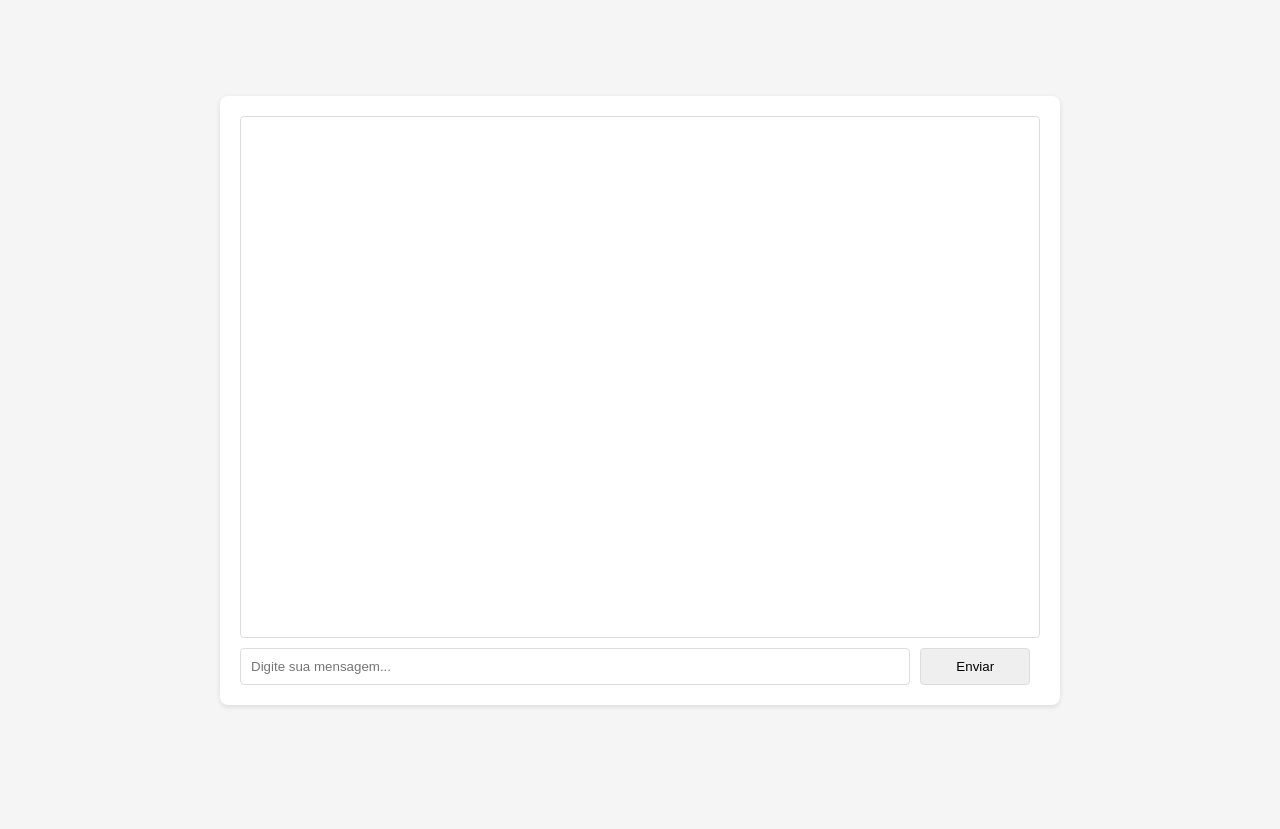
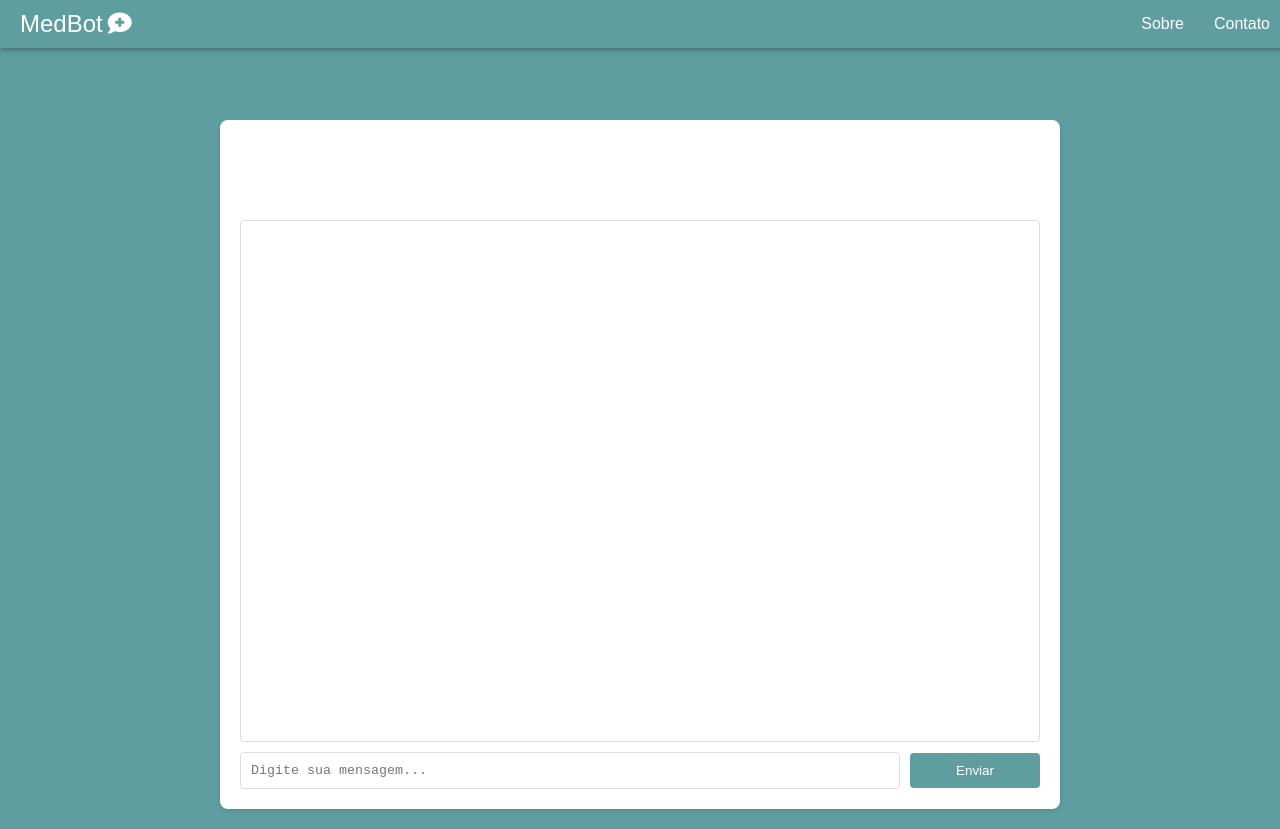
Before and after one commit to FPMachado/chatMed, a plain HTML site: page front-end/index.html in a window 1280 px wide. Before the commit the page ends 800 px from the top, so only its background shows below. Drawn offline with nearby package versions, Linux system fonts and the light colour scheme.

Commit message:
imp#202405101937 - Implementando background e navbar

```diff
--- a/front-end/index.html
+++ b/front-end/index.html
@@ -1,20 +1,35 @@
 <!DOCTYPE html>
 <html lang="en">
+
 <head>
     <meta charset="UTF-8">
     <meta name="viewport" content="width=device-width, initial-scale=1.0">
     <title>Chatbot com API do Gemini</title>
     <link rel="stylesheet" href="./styles.css">
+    <link rel="stylesheet" href="https://cdnjs.cloudflare.com/ajax/libs/font-awesome/5.11.2/css/all.css">
 </head>
+
 <body>
+    <div class="navbar">
+        <div class="navbar-brand">
+            <span>MedBot<i class="fas fa-comment-medical" style="margin-left: 5px;"></i></span>
+        </div>
+        <div class="navbar-links">
+            <a href="#">Sobre</a>
+            <a href="#">Contato</a>
+        </div>
+    </div>
+
     <div class="chat-container">
         <div class="chat-box" id="chat-box"></div>
         <div class="user-section">
-            <input type="text" id="user-input" placeholder="Digite sua mensagem...">
+            <textarea id="user-input" placeholder="Digite sua mensagem..." rows="3"></textarea>
             <button onclick="sendMessage()">Enviar</button>
         </div>
     </div>
+
     <script src="https://cdn.jsdelivr.net/npm/marked@3.0.7/marked.min.js"></script>
     <script src="../front-end/script.js"></script>
 </body>
+
 </html>
--- a/front-end/script.js
+++ b/front-end/script.js
@@ -18,7 +18,7 @@ function sendMessage() {
     .then(response => response.json())
     .then(data => {
         // Exibir resposta do chatbot no chat
-        displayMessage("Med Bot", data.response);
+        displayMessage("Med", data.response);
     })
     .catch(error => {
         console.error("Erro ao enviar mensagem:", error);
@@ -29,8 +29,19 @@ function displayMessage(sender, message) {
     var chatBox = document.getElementById("chat-box");
     var messageElement = document.createElement("div");
     messageElement.innerHTML = `
-        <strong>${sender}:</strong> ${marked(message)}
+        <strong style="color: #5F9EA0;">${sender}:</strong> ${marked(message)}
     `;
     chatBox.appendChild(messageElement);
     chatBox.scrollTop = chatBox.scrollHeight; // Rolar para baixo automaticamente
 }
+
+// Capturar eventos de teclado no textarea
+document.getElementById("user-input").addEventListener("keydown", function(event) {
+    // Verificar se a tecla pressionada é Enter e Shift está pressionado
+    if (event.key === "Enter" && event.shiftKey) {
+        // Adicionar uma quebra de linha
+        this.value += "\n";
+        // Impedir o envio do formulário
+        event.preventDefault();
+    }
+});
--- a/front-end/styles.css
+++ b/front-end/styles.css
@@ -1,19 +1,49 @@
 body {
     font-family: Arial, sans-serif;
-    background-color: #f5f5f5;
+    background-color: #5F9EA0;
+    margin: 0;
+}
+
+.navbar {
     display: flex;
-    justify-content: center;
+    justify-content: space-between;
     align-items: center;
-    height: 100vh;
-    margin: 0;
+    background-color: #5F9EA0;
+    padding: 10px 20px;
+    width: 100%; /* Ocupar toda a largura */
+    position: fixed; /* Fixar o navbar no topo */
+    top: 0; /* Posicionar no topo */
+    z-index: 1000; /* Garantir que fique acima de outros elementos */
+    box-shadow: 0 2px 5px rgba(0, 0, 0, 0.3); /* Adicionar sombra */
+}
+
+.navbar-brand {
+    font-size: 1.5rem;
+    color: #fff;
+}
+
+.navbar-links {
+    display: flex;
+    align-items: center;
+}
+
+.navbar-links a {
+    text-decoration: none;
+    color: #fff;
+    margin-right: 30px;
+}
+
+.navbar-links a:hover {
+    text-decoration: underline;
 }
 
 .chat-container {
     width: 800px;
     background-color: #fff;
-    padding: 20px;
+    padding: 100px 20px 20px;
     border-radius: 8px;
     box-shadow: 0 2px 5px rgba(0, 0, 0, 0.1);
+    margin: 120px auto 20px;
 }
 
 .chat-box {
@@ -25,18 +55,33 @@ body {
     margin-bottom: 10px;
 }
 
-.user-section{
+.user-section {
     display: flex;
+    align-items: center;
 }
 
-.user-section button{
-    width: 130px;
-}
-
-input[type="text"], button {
-    width: 100%;
+#user-input {
+    flex: 1;
+    height: 40px;
     padding: 10px;
     margin-right: 10px;
     border: 1px solid #ddd;
     border-radius: 4px;
+    resize: none;
+    height: 15px;
 }
+
+button {
+    width: 130px;
+    background-color: #5F9EA0;
+    color: #fff;
+    border: none;
+    padding: 10px;
+    border-radius: 4px;
+    cursor: pointer;
+}
+
+button:hover {
+    background-color: #66CDAA;
+    transition: background-color 0.3s ease;
+}
```
Also changed, not shown: 1 other file.
